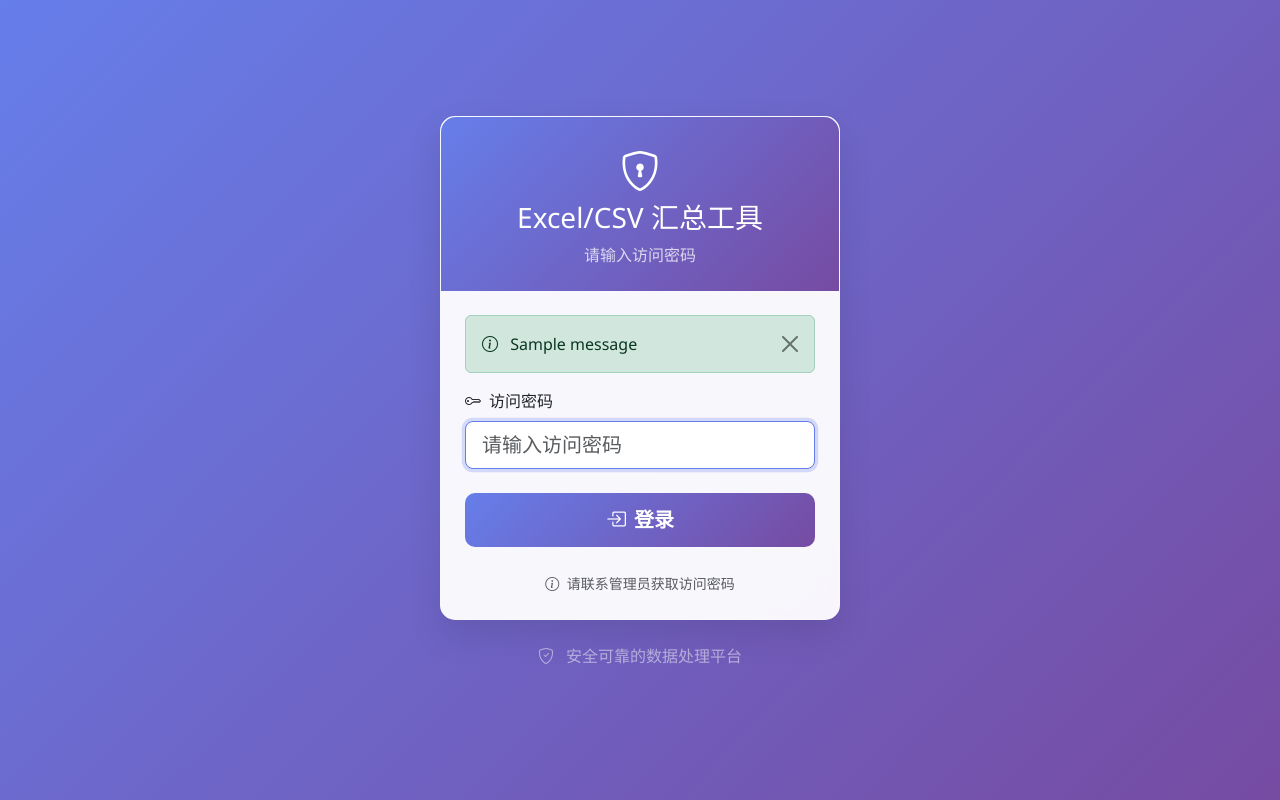
After one commit to d8349565/Excel--, a Flask app: page /login in a window 1280 px wide. The commit adds this page. Run offline with Flask 3, Linux system fonts and the light colour scheme; one stand-in notice (Sample message) is shown.

Commit message:
新增密码登入，优化部分细节

```diff
--- a/excel_tool/app.py
+++ b/excel_tool/app.py
@@ -1,4 +1,4 @@
-from flask import Flask, request, render_template, redirect, url_for, jsonify, send_file, flash
+from flask import Flask, request, render_template, redirect, url_for, jsonify, send_file, flash, session
 import os
 import logging
 from datetime import datetime
@@ -6,11 +6,28 @@
 import atexit
 import threading
 import time
+import uuid
+from functools import wraps
 
 from config import config
 from file_manager import FileManager
 from data_processor import DataProcessor
 from task_manager import task_manager, create_merge_task_handler
+
+def login_required(f):
+    """装饰器：检查用户是否已登录"""
+    @wraps(f)
+    def decorated_function(*args, **kwargs):
+        if 'authenticated' not in session or not session['authenticated']:
+            return redirect(url_for('login'))
+        return f(*args, **kwargs)
+    return decorated_function
+
+def get_session_id():
+    """获取或创建会话ID"""
+    if 'session_id' not in session:
+        session['session_id'] = str(uuid.uuid4())
+    return session['session_id']
 
 def create_app(config_name=None):
     """创建Flask应用实例"""
@@ -50,16 +67,44 @@
     atexit.register(lambda: task_manager.stop())
 
     # 路由定义
+    @app.route('/login', methods=['GET', 'POST'])
+    def login():
+        """用户登录"""
+        if request.method == 'POST':
+            password = request.form.get('password', '').strip()
+
+            if password == app.config['ACCESS_PASSWORD']:
+                session['authenticated'] = True
+                session['session_id'] = str(uuid.uuid4())
+                session.permanent = True
+                flash('登录成功，欢迎使用Excel/CSV汇总工具！', 'success')
+                return redirect(url_for('index'))
+            else:
+                flash('密码错误，请重新输入', 'error')
+
+        return render_template('login.html')
+
+    @app.route('/logout')
+    def logout():
+        """用户登出"""
+        session.clear()
+        flash('您已安全退出', 'info')
+        return redirect(url_for('login'))
+
     @app.route('/')
+    @login_required
     def index():
         """首页"""
-        files = file_manager.get_file_list()
+        session_id = get_session_id()
+        files = file_manager.get_file_list(session_id)
         return render_template('index.html', files=files)
 
     @app.route('/upload', methods=['POST'])
+    @login_required
     def upload_files():
         """处理文件上传"""
         try:
+            session_id = get_session_id()
             uploaded_files = request.files.getlist('files')
 
             if not uploaded_files or all(f.filename == '' for f in uploaded_files):
@@ -73,7 +118,7 @@
                     continue
 
                 try:
-                    file_info = file_manager.save_uploaded_file(file, file.filename)
+                    file_info = file_manager.save_uploaded_file(file, file.filename, session_id)
                     file_ids.append(file_info['file_id'])
                     flash(f'文件 {file.filename} 上传成功', 'success')
                 except Exception as e:
@@ -89,8 +134,10 @@
             return redirect(url_for('index'))
 
     @app.route('/configure')
+    @login_required
     def configure():
         """配置页面"""
+        session_id = get_session_id()
         file_ids_str = request.args.get('file_ids', '')
 
         if not file_ids_str:
@@ -101,7 +148,7 @@
         files_info = []
 
         for file_id in file_ids:
-            file_info = file_manager.get_file_info(file_id)
+            file_info = file_manager.get_file_info(file_id, session_id)
             if file_info:
                 files_info.append(file_info)
 
@@ -112,9 +159,11 @@
         return render_template('configure.html', files=files_info)
 
     @app.route('/api/preview/<file_id>')
+    @login_required
     def preview_file(file_id):
         """文件预览API"""
         try:
+            session_id = get_session_id()
             sheet_name = request.args.get('sheet_name')
             rows = int(request.args.get('rows', app.config['DEFAULT_PREVIEW_ROWS']))
             header_row = int(request.args.get('header_row', 0))
@@ -122,7 +171,15 @@
             # 限制预览行数
             rows = min(rows, app.config['MAX_PREVIEW_ROWS'])
 
-            preview_data = file_manager.preview_file(file_id, sheet_name, rows, header_row)
+            # 验证文件是否属于当前用户
+            file_info = file_manager.get_file_info(file_id, session_id)
+            if not file_info:
+                return jsonify({
+                    'success': False,
+                    'error': '文件不存在或无权访问'
+                }), 404
+
+            preview_data = file_manager.preview_file(file_id, sheet_name, rows, header_row, session_id)
 
             return jsonify({
                 'success': True,
@@ -136,14 +193,24 @@
             }), 400
 
     @app.route('/api/detect_columns/<file_id>')
+    @login_required
     def detect_columns(file_id):
         """检测列类型API"""
         try:
+            session_id = get_session_id()
             sheet_name = request.args.get('sheet_name')
             header_row = int(request.args.get('header_row', 0))
 
+            # 验证文件权限
+            file_info = file_manager.get_file_info(file_id, session_id)
+            if not file_info:
+                return jsonify({
+                    'success': False,
+                    'error': '文件不存在或无权访问'
+                }), 404
+
             # 读取部分数据用于类型检测
-            df = file_manager.read_full_file(file_id, sheet_name, header_row)
+            df = file_manager.read_full_file(file_id, sheet_name, header_row, session_id)
 
             # 标准化列名
             df = data_processor.standardize_column_names(df)
@@ -164,9 +231,11 @@
             }), 400
 
     @app.route('/get_merged_columns', methods=['POST'])
+    @login_required
     def get_merged_columns():
         """获取合并后的列信息"""
         try:
+            session_id = get_session_id()
             data = request.get_json()
             file_configs = data.get('file_configs', [])
 
@@ -180,8 +249,13 @@
                 sheet_name = config.get('sheet_name', 0)
                 header_row = config.get('header_row', 0)
 
+                # 验证文件权限
+                file_info = file_manager.get_file_info(file_id, session_id)
+                if not file_info:
+                    continue
+
                 # 读取数据
-                df = file_manager.read_full_file(file_id, sheet_name, header_row)
+                df = file_manager.read_full_file(file_id, sheet_name, header_row, session_id)
                 if df is not None:
                     dataframes.append((df, file_id))
 
@@ -231,9 +305,11 @@
             return jsonify({'success': False, 'error': str(e)})
 
     @app.route('/preview_merge', methods=['POST'])
+    @login_required
     def preview_merge():
         """预览合并结果"""
         try:
+            session_id = get_session_id()
             data = request.get_json()
             file_configs = data.get('file_configs', [])
             cleaning_options = data.get('cleaning_options', {})
@@ -249,8 +325,13 @@
                 header_row = config.get('header_row', 0)
                 source_name = config.get('source_name', f'文件{len(dataframes)+1}')
 
+                # 验证文件权限
+                file_info = file_manager.get_file_info(file_id, session_id)
+                if not file_info:
+                    continue
+
                 # 读取数据
-                df = file_manager.read_full_file(file_id, sheet_name, header_row)
+                df = file_manager.read_full_file(file_id, sheet_name, header_row, session_id)
                 if df is not None:
                     # 限制预览数据量，每个文件最多取10行
                     preview_df = df.head(10)
@@ -325,9 +406,11 @@
             return jsonify({'success': False, 'error': str(e)})
 
     @app.route('/submit_task', methods=['POST'])
+    @login_required
     def submit_task():
         """提交合并任务"""
         try:
+            session_id = get_session_id()
             data = request.get_json()
 
             file_configs = data.get('file_configs', [])
@@ -340,11 +423,23 @@
                     'error': '没有指定要处理的文件'
                 }), 400
 
+            # 验证所有文件都属于当前用户
+            for config in file_configs:
+                file_id = config.get('file_id')
+                if file_id:
+                    file_info = file_manager.get_file_info(file_id, session_id)
+                    if not file_info:
+                        return jsonify({
+                            'success': False,
+                            'error': f'文件 {file_id} 不存在或无权访问'
+                        }), 403
+
             # 提交任务
             task_id = task_manager.submit_task('merge_data', {
                 'file_configs': file_configs,
                 'cleaning_options': cleaning_options,
-                'export_options': export_options
+                'export_options': export_options,
+                'session_id': session_id
             })
 
             return jsonify({
@@ -359,6 +454,7 @@
             }), 400
 
     @app.route('/task/<task_id>')
+    @login_required
     def task_status(task_id):
         """任务状态页面"""
         task = task_manager.get_task(task_id)
@@ -386,12 +482,21 @@
         })
 
     @app.route('/download/<filename>')
+    @login_required
     def download_file(filename):
         """下载结果文件"""
         try:
+            session_id = get_session_id()
             # 安全检查文件名
             safe_filename = secure_filename(filename)
-            file_path = os.path.join(app.config['RESULTS_FOLDER'], safe_filename)
+
+            # 使用用户专用的结果文件夹
+            user_results_folder = file_manager.get_user_results_folder(session_id)
+            file_path = os.path.join(user_results_folder, safe_filename)
+
+            # 如果用户文件夹中没有，再尝试主文件夹（向后兼容）
+            if not os.path.exists(file_path):
+                file_path = os.path.join(app.config['RESULTS_FOLDER'], safe_filename)
 
             if not os.path.exists(file_path):
                 flash('请求的文件不存在或已被删除', 'error')
@@ -405,10 +510,12 @@
             return redirect(url_for('index'))
 
     @app.route('/api/delete_file/<file_id>', methods=['DELETE'])
+    @login_required
     def delete_file(file_id):
         """删除文件API"""
         try:
-            file_manager.delete_file(file_id)
+            session_id = get_session_id()
+            file_manager.delete_file(file_id, session_id)
             return jsonify({'success': True})
         except Exception as e:
             return jsonify({
@@ -417,10 +524,12 @@
             }), 400
 
     @app.route('/api/clear_all_files', methods=['POST'])
+    @login_required
     def clear_all_files():
         """清理所有文件API"""
         try:
-            stats = file_manager.clear_all_files()
+            session_id = get_session_id()
+            stats = file_manager.clear_all_files(session_id)
             return jsonify({
                 'success': True,
                 'message': f'已清理 {stats["files_deleted"]} 个文件和 {stats["metadata_deleted"]} 个元数据记录',
@@ -431,6 +540,7 @@
             return jsonify({'success': False, 'error': '清理失败，请稍后重试'}), 500
 
     @app.route('/api/system_status')
+    @login_required
     def system_status():
         """系统状态API"""
         return jsonify({
--- a/excel_tool/task_manager.py
+++ b/excel_tool/task_manager.py
@@ -314,6 +314,7 @@
             file_configs = parameters.get('file_configs', [])
             cleaning_options = parameters.get('cleaning_options', {})
             export_options = parameters.get('export_options', {})
+            session_id = parameters.get('session_id')  # 获取会话ID
 
             if not file_configs:
                 raise ValueError("没有指定要处理的文件")
@@ -331,7 +332,7 @@
                 source_name = config.get('source_name', f"文件{i+1}")
 
                 try:
-                    df = file_manager.read_full_file(file_id, sheet_name, header_row)
+                    df = file_manager.read_full_file(file_id, sheet_name, header_row, session_id)
                     dataframes.append((df, source_name))
 
                     progress_callback(
@@ -353,7 +354,7 @@
             export_filename = export_options.get('filename', 'merged_data')
 
             result_path = file_manager.save_result_file(
-                result_df, export_filename, export_format
+                result_df, export_filename, export_format, session_id
             )
 
             # 确保结果文件存在
--- /dev/null
+++ b/excel_tool/templates/login.html
@@ -0,0 +1,124 @@
+<!DOCTYPE html>
+<html lang="zh-CN">
+<head>
+    <meta charset="UTF-8">
+    <meta name="viewport" content="width=device-width, initial-scale=1.0">
+    <title>Excel/CSV 汇总工具 - 用户验证</title>
+    <link href="https://cdn.jsdelivr.net/npm/bootstrap@5.3.0/dist/css/bootstrap.min.css" rel="stylesheet">
+    <link href="https://cdn.jsdelivr.net/npm/bootstrap-icons@1.10.0/font/bootstrap-icons.css" rel="stylesheet">
+    <link href="{{ url_for('static', filename='css/style.css') }}" rel="stylesheet">
+    <style>
+        body {
+            background: linear-gradient(135deg, #667eea 0%, #764ba2 100%);
+            min-height: 100vh;
+            display: flex;
+            align-items: center;
+            justify-content: center;
+        }
+        .login-container {
+            max-width: 400px;
+            width: 100%;
+        }
+        .login-card {
+            background: rgba(255, 255, 255, 0.95);
+            border-radius: 15px;
+            box-shadow: 0 15px 35px rgba(0, 0, 0, 0.1);
+            backdrop-filter: blur(10px);
+            border: 1px solid rgba(255, 255, 255, 0.2);
+        }
+        .login-header {
+            background: linear-gradient(135deg, #667eea 0%, #764ba2 100%);
+            color: white;
+            border-radius: 15px 15px 0 0;
+        }
+        .form-control:focus {
+            border-color: #667eea;
+            box-shadow: 0 0 0 0.2rem rgba(102, 126, 234, 0.25);
+        }
+        .btn-login {
+            background: linear-gradient(135deg, #667eea 0%, #764ba2 100%);
+            border: none;
+            border-radius: 10px;
+            padding: 12px;
+            font-weight: 600;
+        }
+        .btn-login:hover {
+            transform: translateY(-2px);
+            box-shadow: 0 5px 15px rgba(102, 126, 234, 0.3);
+        }
+    </style>
+</head>
+<body>
+    <div class="login-container">
+        <div class="login-card">
+            <div class="login-header p-4 text-center">
+                <i class="bi bi-shield-lock fs-1 mb-3"></i>
+                <h3 class="mb-0">Excel/CSV 汇总工具</h3>
+                <p class="mb-0 mt-2 opacity-75">请输入访问密码</p>
+            </div>
+
+            <div class="p-4">
+                {% with messages = get_flashed_messages(with_categories=true) %}
+                    {% if messages %}
+                        {% for category, message in messages %}
+                            <div class="alert alert-{{ 'danger' if category == 'error' else category }} alert-dismissible fade show" role="alert">
+                                <i class="bi bi-{{ 'exclamation-triangle' if category == 'error' else 'info-circle' }} me-2"></i>
+                                {{ message }}
+                                <button type="button" class="btn-close" data-bs-dismiss="alert"></button>
+                            </div>
+                        {% endfor %}
+                    {% endif %}
+                {% endwith %}
+
+                <form method="POST" action="{{ url_for('login') }}">
+                    <div class="mb-4">
+                        <label for="password" class="form-label">
+                            <i class="bi bi-key me-2"></i>访问密码
+                        </label>
+                        <input type="password"
+                               class="form-control form-control-lg"
+                               id="password"
+                               name="password"
+                               placeholder="请输入访问密码"
+                               required
+                               autocomplete="current-password">
+                    </div>
+
+                    <button type="submit" class="btn btn-primary btn-login w-100 btn-lg">
+                        <i class="bi bi-box-arrow-in-right me-2"></i>登录
+                    </button>
+                </form>
+
+                <div class="text-center mt-4">
+                    <small class="text-muted">
+                        <i class="bi bi-info-circle me-1"></i>
+                        请联系管理员获取访问密码
+                    </small>
+                </div>
+            </div>
+        </div>
+
+        <div class="text-center mt-4">
+            <p class="text-white-50">
+                <i class="bi bi-shield-check me-2"></i>
+                安全可靠的数据处理平台
+            </p>
+        </div>
+    </div>
+
+    <script src="https://cdn.jsdelivr.net/npm/bootstrap@5.3.0/dist/js/bootstrap.bundle.min.js"></script>
+    <script>
+        // 自动聚焦密码输入框
+        document.addEventListener('DOMContentLoaded', function() {
+            document.getElementById('password').focus();
+        });
+
+        // 回车键提交表单
+        document.getElementById('password').addEventListener('keypress', function(e) {
+            if (e.key === 'Enter') {
+                this.form.submit();
+            }
+        });
+    </script>
+</body>
+</html>
```
Also changed, not shown: excel_tool/batch_update.py (added, +33 -0 lines), excel_tool/config.py (+19 -4 lines), excel_tool/file_manager.py (+99 -32 lines), excel_tool/templates/base.html (+17 -3 lines), excel_tool/templates/index.html (+31 -0 lines).
